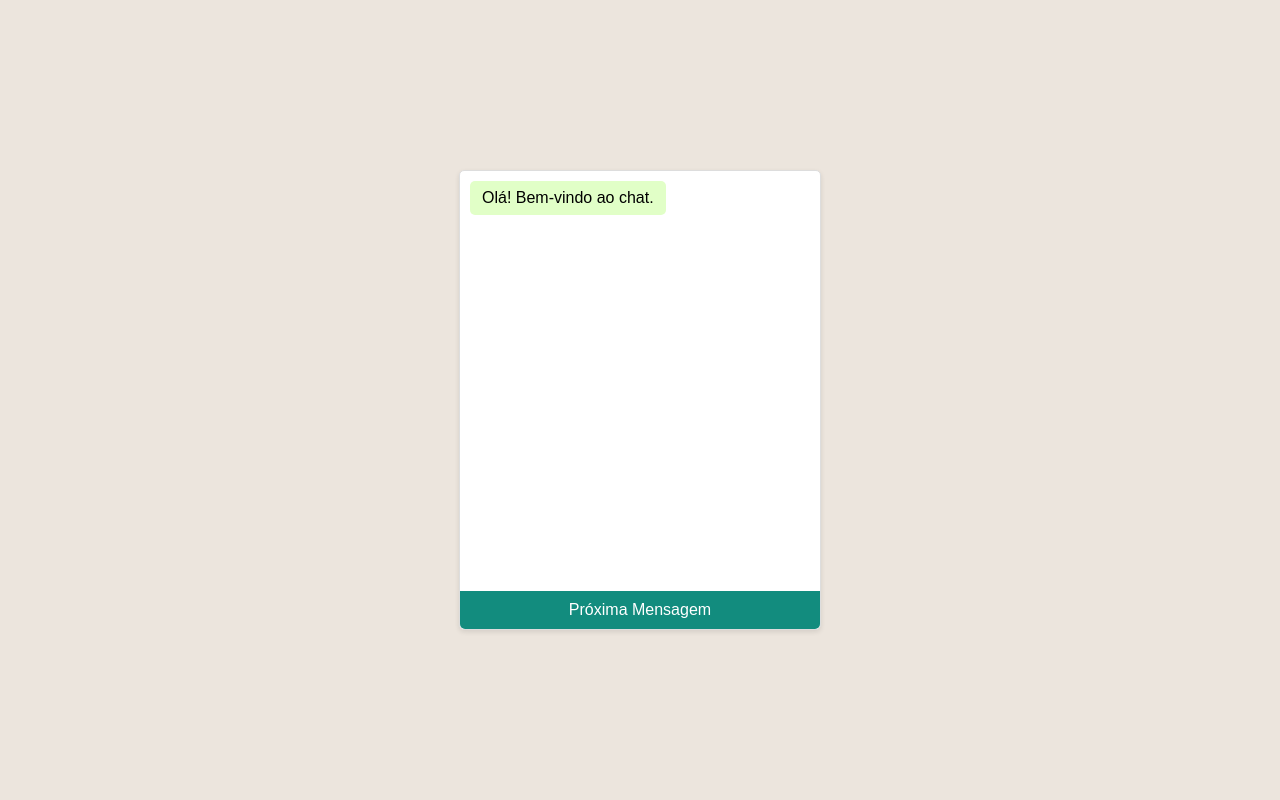
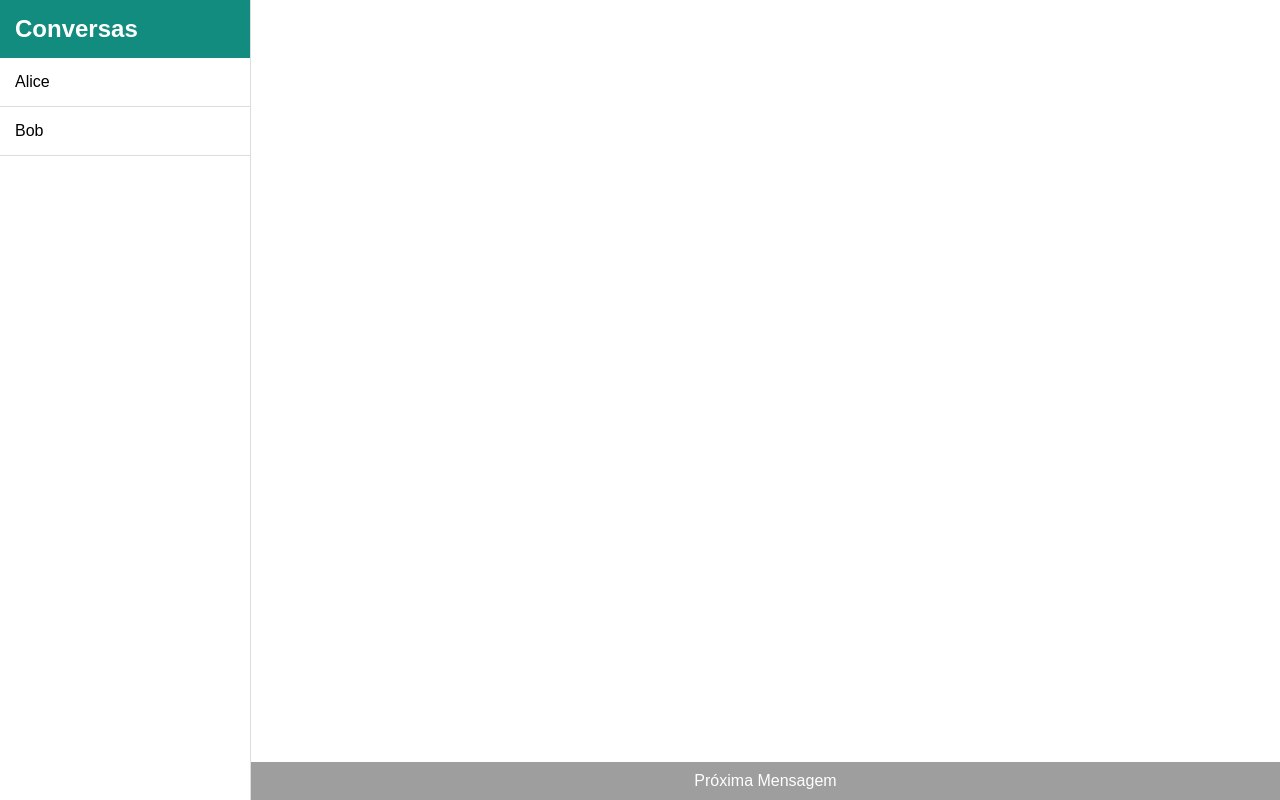
Before and after one commit to Lipeem/in01, a plain HTML site: page index.html in a window 1280 px wide. Drawn offline with Linux system fonts and the light colour scheme.

Commit message:
Add conversation list and multi-chat flow

```diff
--- a/index.html
+++ b/index.html
@@ -2,13 +2,19 @@
 <html lang="pt-BR">
 <head>
     <meta charset="UTF-8">
-    <title>Chat Flow</title>
+    <title>Chatbot</title>
     <link rel="stylesheet" href="style.css">
 </head>
 <body>
-    <div class="chat">
-        <div class="messages" id="messages"></div>
-        <button id="nextButton">Próxima Mensagem</button>
+    <div class="app">
+        <div class="sidebar">
+            <h2>Conversas</h2>
+            <div id="conversationList"></div>
+        </div>
+        <div class="chat">
+            <div class="messages" id="messages"></div>
+            <button id="nextButton" disabled>Próxima Mensagem</button>
+        </div>
     </div>
     <script src="script.js"></script>
 </body>
--- a/script.js
+++ b/script.js
@@ -1,25 +1,59 @@
-const messages = [
-    { text: 'Olá! Bem-vindo ao chat.', sender: 'sender' },
-    { text: 'Como você está hoje?', sender: 'sender' },
-    { text: 'Estou ótimo, obrigado!', sender: 'user' },
-    { text: 'Que bom saber. Podemos continuar nossa conversa.', sender: 'sender' },
-    { text: 'Claro, até a próxima!', sender: 'user' }
-];
+const conversations = {
+    'Alice': [
+        { text: 'Olá! Bem-vindo ao chat com Alice.', sender: 'sender' },
+        { text: 'Como você está?', sender: 'sender' },
+        { text: 'Estou bem, obrigado!', sender: 'user' },
+        { text: 'Que bom ouvir isso.', sender: 'sender' },
+        { text: 'Até logo!', sender: 'user' }
+    ],
+    'Bob': [
+        { text: 'Oi! Aqui é o Bob.', sender: 'sender' },
+        { text: 'E aí, Bob!', sender: 'user' },
+        { text: 'Vamos conversar mais tarde?', sender: 'sender' },
+        { text: 'Claro, até mais!', sender: 'user' }
+    ]
+};
 
-let index = 0;
+const conversationList = document.getElementById('conversationList');
 const messagesContainer = document.getElementById('messages');
 const nextButton = document.getElementById('nextButton');
 
+let current = null;
+const indexes = {};
+
+function loadConversations() {
+    for (const name in conversations) {
+        const item = document.createElement('div');
+        item.classList.add('conversation-item');
+        item.textContent = name;
+        item.addEventListener('click', () => selectConversation(name));
+        conversationList.appendChild(item);
+    }
+}
+
+function selectConversation(name) {
+    current = name;
+    if (!indexes[name]) {
+        indexes[name] = 0;
+    }
+    messagesContainer.innerHTML = '';
+    nextButton.disabled = false;
+    showNextMessage();
+}
+
 function showNextMessage() {
-    if (index < messages.length) {
-        const msg = messages[index];
+    if (!current) return;
+    const conv = conversations[current];
+    const idx = indexes[current];
+    if (idx < conv.length) {
+        const msg = conv[idx];
         const div = document.createElement('div');
         div.classList.add('message', msg.sender);
         div.textContent = msg.text;
         messagesContainer.appendChild(div);
         messagesContainer.scrollTop = messagesContainer.scrollHeight;
-        index++;
-        if (index === messages.length) {
+        indexes[current]++;
+        if (indexes[current] === conv.length) {
             nextButton.disabled = true;
         }
     }
@@ -27,5 +61,4 @@ function showNextMessage() {
 
 nextButton.addEventListener('click', showNextMessage);
 
-// show first message immediately
-showNextMessage();
+loadConversations();
--- a/style.css
+++ b/style.css
@@ -1,26 +1,50 @@
 body {
     font-family: Arial, sans-serif;
     background-color: #ece5dd;
-    display: flex;
-    justify-content: center;
-    align-items: center;
-    height: 100vh;
     margin: 0;
 }
 
+.app {
+    display: flex;
+    height: 100vh;
+}
+
+.sidebar {
+    width: 30%;
+    max-width: 250px;
+    background-color: #fff;
+    border-right: 1px solid #ddd;
+    overflow-y: auto;
+    box-shadow: 0 2px 5px rgba(0, 0, 0, 0.1);
+}
+
+.sidebar h2 {
+    margin: 0;
+    padding: 15px;
+    background-color: #128C7E;
+    color: #fff;
+}
+
+.conversation-item {
+    padding: 15px;
+    border-bottom: 1px solid #ddd;
+    cursor: pointer;
+}
+
+.conversation-item:hover {
+    background-color: #f5f5f5;
+}
+
 .chat {
-    width: 360px;
-    background-color: #fff;
-    border: 1px solid #ddd;
-    border-radius: 5px;
-    box-shadow: 0 2px 5px rgba(0, 0, 0, 0.1);
+    flex: 1;
     display: flex;
     flex-direction: column;
+    background-color: #fff;
 }
 
 .messages {
     padding: 10px;
-    height: 400px;
+    flex: 1;
     overflow-y: auto;
     display: flex;
     flex-direction: column;
@@ -44,15 +68,12 @@ body {
 }
 
 #nextButton {
-    width: 100%;
     padding: 10px;
     border: none;
     background-color: #128C7E;
     color: #fff;
     font-size: 16px;
     cursor: pointer;
-    border-bottom-left-radius: 5px;
-    border-bottom-right-radius: 5px;
 }
 
 #nextButton:disabled {
```
